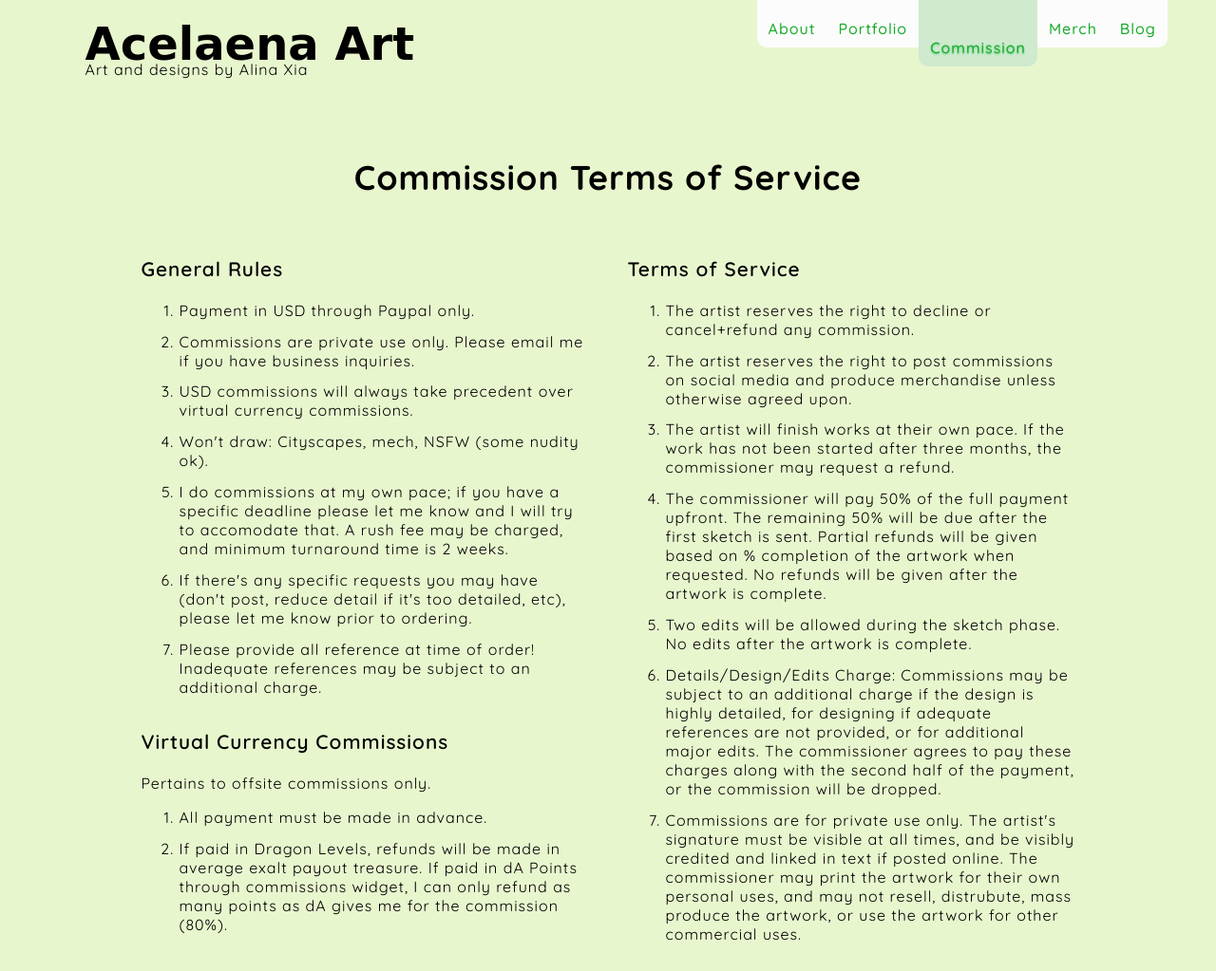
After one commit to acelaena/acelaena.github.io, a PHP site: page /commissions/terms.html in a window 1280 px wide. The commit adds this page. Shown: the whole page at 95% size. Run offline with PHP 8.4, Linux system fonts and the light colour scheme.

Commit message:
big updates!

```diff
--- /dev/null
+++ b/commissions/terms.html
@@ -0,0 +1,74 @@
+<!DOCTYPE html>
+<html>
+<head>
+
+<link rel="stylesheet" href="../styles/style.css">
+<link rel="stylesheet" href="../styles/header.css">
+
+<link href="https://fonts.googleapis.com/css?family=Quicksand:300,400,500,600,700&display=swap" rel="stylesheet">
+
+
+
+<title>About - Acelaena Art</title>
+</head>
+<body>
+<div class="header">
+    <div class="left">
+        <h1> Acelaena Art</h1>
+        <p>Art and designs by Alina Xia</p>
+    </div>
+
+    <div class="right">
+        <a href="acelaena.github.io" class="first" >
+        About</a><a href="" >
+        Portfolio</a><a href="." id="active">
+        Commission</a><a href="">
+        Merch</a><a href="" class="last">
+        Blog</a>
+    </div>
+</div>
+
+<div class="container">
+<h1 style="text-align: center">Commission Terms of Service</h1><br><br>
+<div class="row">
+    <div class="column">
+        <h3>General Rules</h3>
+        <ol>
+        <li>Payment in USD through Paypal only.
+        <li>Commissions are private use only. Please email me if you have business inquiries.
+        <li>USD commissions will always take precedent over virtual currency commissions.
+        <li>Won't draw: Cityscapes, mech, NSFW (some nudity ok).
+        <li>I do commissions at my own pace; if you have a specific deadline please let me know and I will try to accomodate that. A rush fee may be charged, and minimum turnaround time is 2 weeks.
+        <li>If there's any specific requests you may have (don't post, reduce detail if it's too detailed, etc), please let me know prior to ordering.
+        <li>Please provide all reference at time of order! Inadequate references may be subject to an additional charge.
+        </ol>
+
+        <h3>Virtual Currency Commissions</h3>
+        <p>
+            Pertains to offsite commissions only.
+        </p>
+        <ol>
+        <li>All payment must be made in advance.
+        <li>If paid in Dragon Levels, refunds will be made in average exalt payout treasure. If paid in dA Points through commissions widget, I can only refund as many points as dA gives me for the commission (80%).
+        </ol>
+    </div>
+
+    <div class="column">
+        <h3>Terms of Service</h3>
+        <ol>
+        <li>The artist reserves the right to decline or cancel+refund any commission.
+        <li>The artist reserves the right to post commissions on social media and produce merchandise unless otherwise agreed upon.
+        <li>The artist will finish works at their own pace. If the work has not been started after three months, the commissioner may request a refund.
+        <li>The commissioner will pay 50% of the full payment upfront. The remaining 50% will be due after the first sketch is sent. Partial refunds will be given based on % completion of the artwork when requested. No refunds will be given after the artwork is complete.
+        <li>Two edits will be allowed during the sketch phase. No edits after the artwork is complete.
+        <li>Details/Design/Edits Charge: Commissions may be subject to an additional charge if the design is highly detailed, for designing if adequate references are not provided, or for additional major edits. The commissioner agrees to pay these charges along with the second half of the payment, or the commission will be dropped.
+        <li>Commissions are for private use only. The artist's signature must be visible at all times, and be visibly credited and linked in text if posted online. The commissioner may print the artwork for their own personal uses, and may not resell, distrubute, mass produce the artwork, or use the artwork for other commercial uses.
+        </ol>
+    </div>
+</div>
+
+
+
+</div>
+
+</body>
--- /dev/null
+++ b/styles/style.css
@@ -0,0 +1,111 @@
+body, html{
+    width: 100%;
+    height: 100%;
+    margin: 0;
+    font-family: "Quicksand", "Open Sans", sans-serif;
+    letter-spacing: 1px;
+    background-color: #e8f6ce
+}
+
+a {color: #18ab29}
+p {margin: 0;}
+
+h1 {
+    margin: 0;
+    font-size: 5vw;
+}
+
+h2 {
+    margin: 0;
+    font-size: 3.2vw;
+    font-weight: 200;
+    margin-bottom: 2%;
+}
+
+h3 {
+    font-size: 1.3em;
+    font-weight: 600;
+
+}
+li{
+    padding-bottom:3%;
+}
+
+.container {
+    width: 80%;
+    height:70%;
+    padding: 5% 10%;
+}
+
+.row {
+    display: flex;
+    flex-wrap: wrap;
+}
+
+.column
+{
+    width: 100%;
+    flex-shrink: 0;
+}
+
+
+.button {
+    background-color:#ffffff;
+    border-radius: 100px;
+    border: 3px solid #18ab29;
+    transition-duration: 0.2s;
+    color:#0d8533;
+    padding: 7% 5%;
+    float: right;
+    margin: 1%;
+    letter-spacing: 3px;
+    font-family: inherit;
+    font-weight: 600;
+    font-size: 1.3em;
+    text-shadow:0px 1px 2px #44c767;
+    line-height: 0;
+}
+
+.button:hover {
+	background-color:#44c767;
+    color: #ffffff;
+    cursor: pointer;
+}
+.button:active {
+	position:relative;
+	top:1px;
+    cursor: pointer;
+}
+
+img.flex {
+    width:100%;
+}
+div.flex{
+    width:100%;
+
+}
+
+@media screen and (min-width: 800px) and (orientation: landscape) /* For Large Screens */
+{
+
+    h1 {font-size: 2.8vw;}
+    h2 {font-size: 2vw;}
+
+    .button {
+        font-size: 1.2em;
+        font-weight: 500;
+        padding: 8% 6%;
+    }
+    img.flex {
+        width: 50%;
+        margin-right:5%;
+    }
+    div.flex {
+        width: 45%;
+    }
+    .column {
+        width: 46%;
+        padding: 0 2%;
+    }
+
+}
```
Also changed, not shown: commissions/index.html (added, +49 -0 lines), commissions/prices.html (renamed from commissions.html, +29 -26 lines), index.html (+11 -9 lines), styles/commission.css (renamed from style.css, +2 -70 lines), styles/header.css (renamed from header.css), 3 other files.
